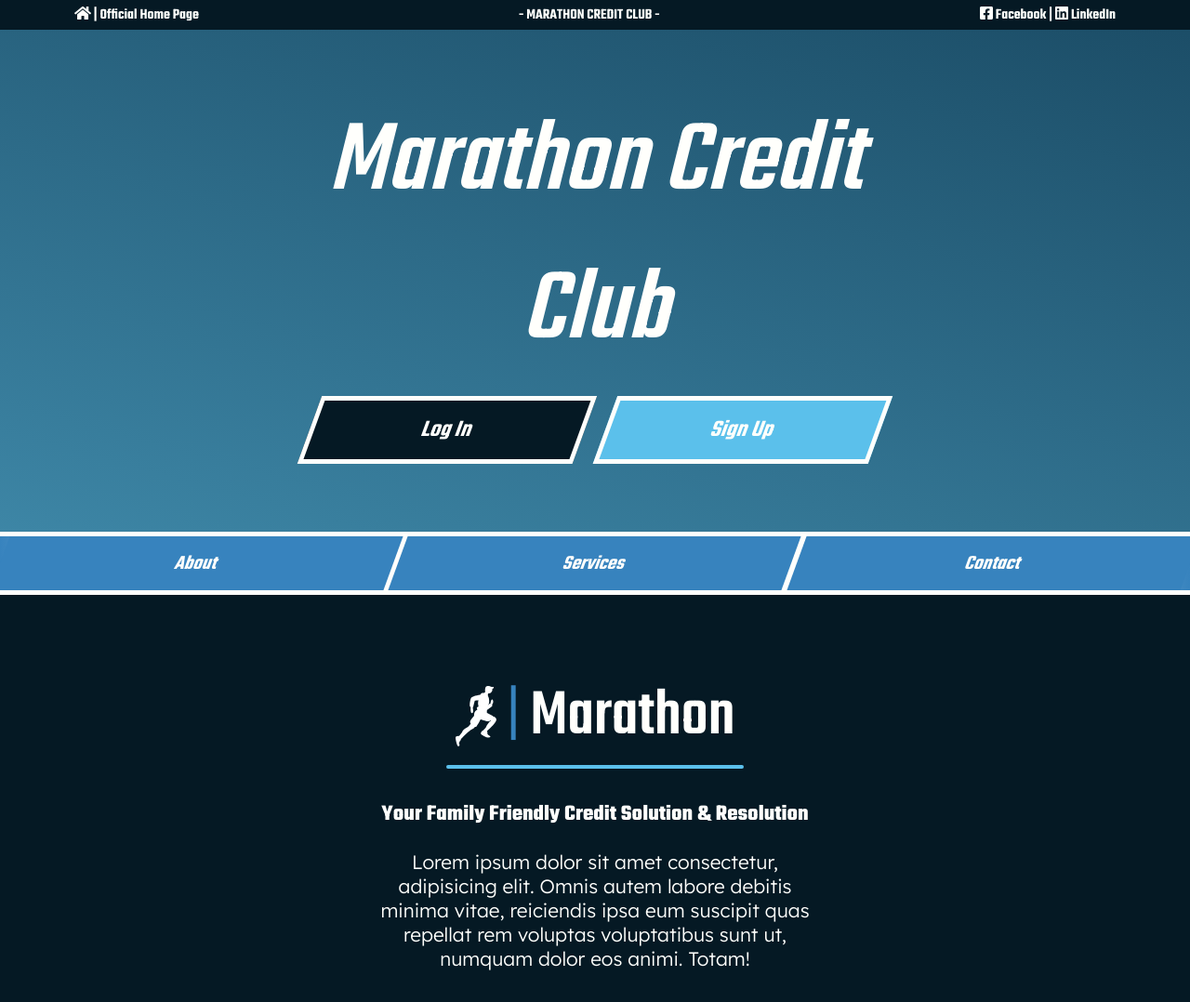
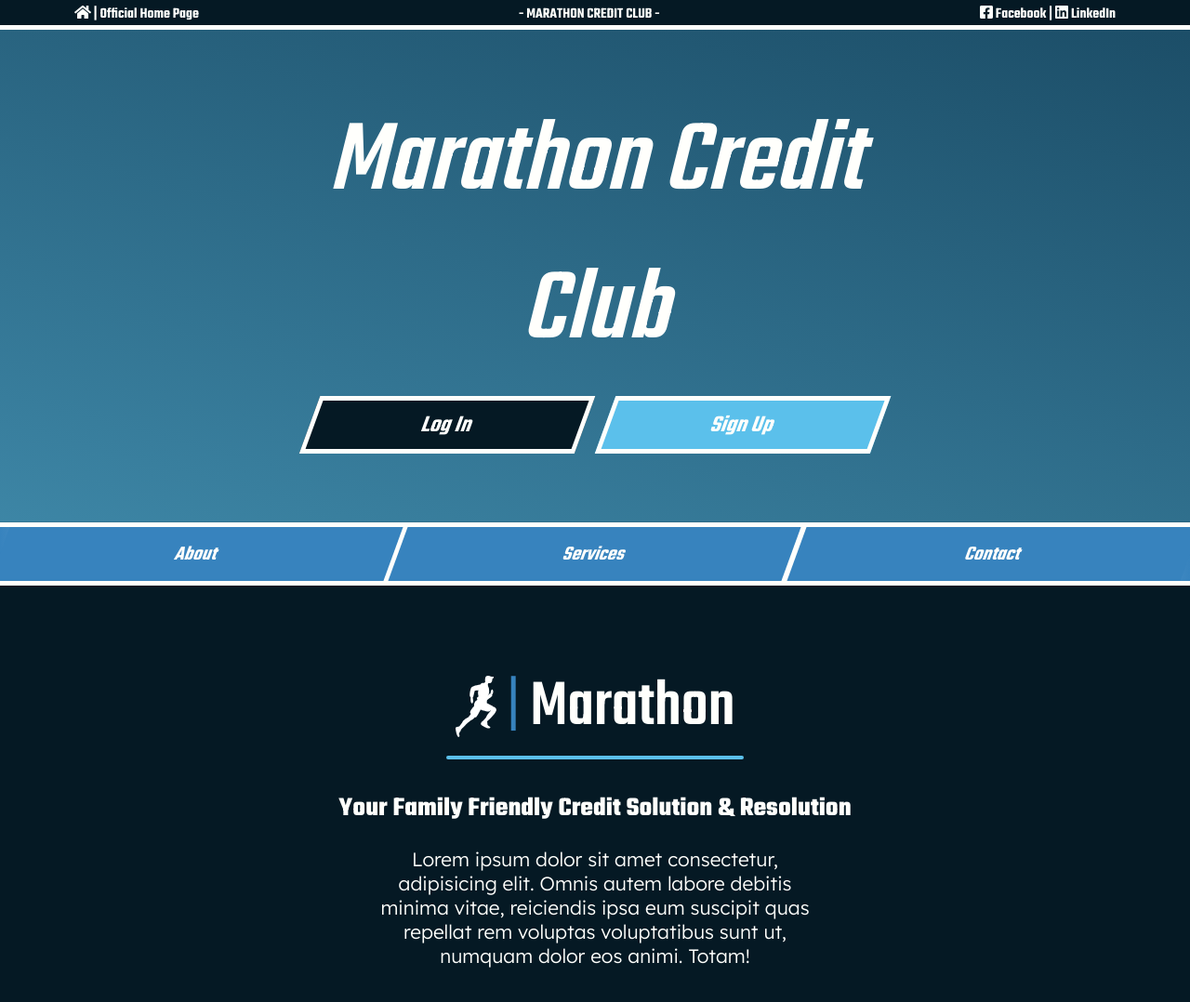
Before and after one commit to Piratechs-LLC/Marathon-Credit-Club, a plain HTML site: page index.html in a window 1280 px wide. Shown: the whole page at 93% size. Drawn offline with nearby package versions, Linux system fonts and the light colour scheme; a web font is replaced by a local one.

Commit message:
border topbar

```diff
--- a/assets/css/style.css
+++ b/assets/css/style.css
@@ -50,6 +50,10 @@ h1 {
     text-align: center;
 }
 
+h2 {
+    font-size: 1.8em;
+}
+
 p {
     font-weight: 300;
     font-size: 1.3em;
@@ -66,12 +70,12 @@ header {
     align-content: center;
     align-items: center;
     height: 2em;
+    padding-top: .2em;
     background: var(--darkblue);
     color: var(--babypowder);
     font-weight: 600;
     font-size: 1em;
-    /* border-bottom-right-radius: 25px;
-    border-bottom-left-radius: 25px; */
+    border-bottom: solid 5px var(--babypowder);
 }
 
 hr {
@@ -148,7 +152,7 @@ main {
 button {
     background: var(--cyan);
     outline: none;
-    padding: .5em 3em;
+    padding: .3em 3em;
     color: var(--babypowder);
     font-size: .8em;
     font-weight: 600;
```
Also changed, not shown: assets/css/images/designs/MarathonCreditClub2.png (added), 1 other file.
